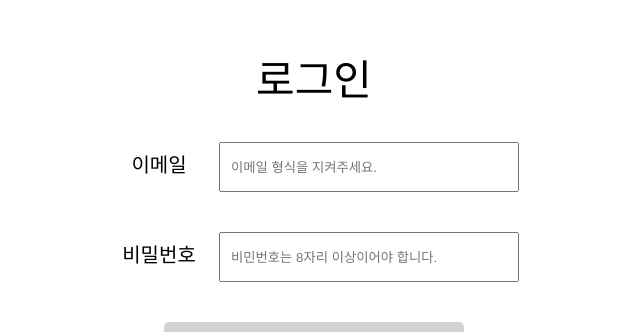
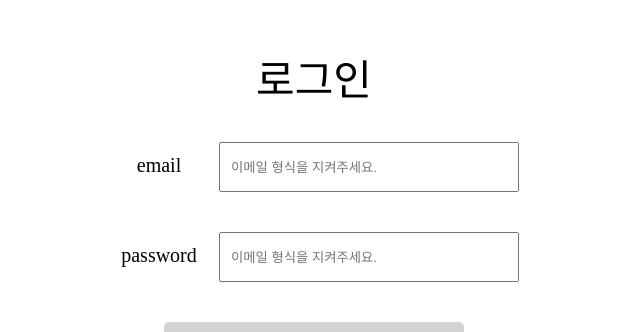
Before and after one commit to Anjiwoong/wanted-pre-onboarding-frontend, a React (Create React App) app: page / in a window 1280 px wide. Shown: the part 140-472 px from the top of the page, without its empty margins (326-966 px from the left). Built offline with nearby package versions, Linux system fonts and the light colour scheme.

Commit message:
Feat: email, password 컴포넌트 분리

```diff
--- /dev/null
+++ b/src/components/auth/AuthEmail.tsx
@@ -0,0 +1,56 @@
+import { ChangeEvent, useEffect, useState } from 'react';
+import styled from 'styled-components';
+import { AuthInputTypes } from '../../types/auth-types';
+import Input from '../UI/Input';
+
+const AuthEmail = ({ emailRef, setIsValid }: AuthInputTypes) => {
+  const [email, setEmail] = useState<string>('');
+  const [emailIsValid, setEmailIsValid] = useState<boolean>(false);
+
+  const changeEmailHandler = (e: ChangeEvent<HTMLInputElement>) =>
+    setEmail(e.target.value);
+
+  useEffect(() => {
+    if (email.includes('@')) setEmailIsValid(true);
+    else setEmailIsValid(false);
+  }, [email]);
+
+  useEffect(() => {
+    if (emailIsValid) setIsValid(prev => ({ ...prev, email: true }));
+    else setIsValid(prev => ({ ...prev, email: false }));
+  }, [emailIsValid]);
+
+  return (
+    <InputWrapper>
+      <label htmlFor="email">email</label>
+      <Input
+        type="email"
+        placeholder="이메일 형식을 지켜주세요."
+        id="email"
+        onChange={changeEmailHandler}
+        value={email}
+        ref={emailRef}
+      />
+    </InputWrapper>
+  );
+};
+
+const InputWrapper = styled.div`
+  width: 500px;
+  margin: 40px auto;
+  text-align: center;
+
+  label {
+    display: inline-block;
+    width: 100px;
+    margin-right: 10px;
+  }
+
+  input {
+    width: 300px;
+    height: 50px;
+    padding: 10px;
+  }
+`;
+
+export default AuthEmail;
--- a/src/components/auth/AuthForm.tsx
+++ b/src/components/auth/AuthForm.tsx
@@ -1,38 +1,29 @@
-import { ChangeEvent, FormEvent, useEffect, useState } from 'react';
+import { FormEvent, useEffect, useRef, useState } from 'react';
 import { useNavigate } from 'react-router-dom';
 import styled from 'styled-components';
 import useHttp from '../../hooks/use-http';
 
-import { AuthFormTypes } from '../../types/auth-types';
+import { AuthFormTypes, AuthValidTypes } from '../../types/auth-types';
 import { TokenTypes } from '../../types/http-types';
 
 import Button from '../UI/Button';
-import Input from '../UI/Input';
+import AuthEmail from './AuthEmail';
+import AuthPassword from './AuthPassword';
 
 const AuthForm = ({ loginPage, setLoginPage }: AuthFormTypes) => {
-  const [email, setEmail] = useState<string>('');
-  const [password, setPassword] = useState<string>('');
-  const [isValid, setIsValid] = useState<boolean>(false);
+  const [isValid, setIsValid] = useState<AuthValidTypes>({
+    email: false,
+    password: false,
+  });
+  const [formIsValid, setFormIsValid] = useState<boolean>(false);
+
+  const emailInputRef = useRef<HTMLInputElement>(null);
+  const passwordInputRef = useRef<HTMLInputElement>(null);
 
   const navigate = useNavigate();
   const sendRequest = useHttp();
 
-  useEffect(() => {
-    if (email.includes('@') && password.length >= 8) setIsValid(true);
-    else setIsValid(false);
-  }, [email, password]);
-
-  const switchLoginHandler = () => {
-    setLoginPage(false);
-    setEmail('');
-    setPassword('');
-  };
-
-  const emailChangeHandler = (e: ChangeEvent<HTMLInputElement>) =>
-    setEmail(e.target.value);
-
-  const passwordChangeHandler = (e: ChangeEvent<HTMLInputElement>) =>
-    setPassword(e.target.value);
+  const switchLoginHandler = () => setLoginPage(false);
 
   const successHandler = (data: TokenTypes) => {
     if (loginPage) {
@@ -42,10 +33,13 @@ const AuthForm = ({ loginPage, setLoginPage }: AuthFormTypes) => {
       alert('회원가입 되었습니다.');
       setLoginPage(true);
     }
+  };
 
-    setEmail('');
-    setPassword('');
-  };
+  useEffect(() => {
+    const isValidForm = Object.values(isValid).every(valid => valid === true);
+
+    setFormIsValid(isValidForm);
+  }, [isValid]);
 
   const submitHandler = (e: FormEvent<HTMLFormElement>) => {
     e.preventDefault();
@@ -58,8 +52,8 @@ const AuthForm = ({ loginPage, setLoginPage }: AuthFormTypes) => {
           'Content-Type': 'application/json',
         },
         body: {
-          email: email,
-          password: password,
+          email: emailInputRef.current?.value,
+          password: passwordInputRef.current?.value,
         },
       },
       successHandler,
@@ -69,28 +63,10 @@ const AuthForm = ({ loginPage, setLoginPage }: AuthFormTypes) => {
   return (
     <>
       <FormWrapper onSubmit={submitHandler}>
-        <InputWrapper>
-          <label htmlFor="email">이메일</label>
-          <Input
-            type="email"
-            placeholder="이메일 형식을 지켜주세요."
-            id="email"
-            onChange={emailChangeHandler}
-            value={email}
-          />
-        </InputWrapper>
-        <InputWrapper>
-          <label htmlFor="password">비밀번호</label>
-          <Input
-            type="password"
-            placeholder="비민번호는 8자리 이상이어야 합니다."
-            id="password"
-            value={password}
-            onChange={passwordChangeHandler}
-          />
-        </InputWrapper>
+        <AuthEmail emailRef={emailInputRef} setIsValid={setIsValid} />
+        <AuthPassword passwordRef={passwordInputRef} setIsValid={setIsValid} />
         <ButtonWrapper>
-          <LoginButton disabled={!isValid}>
+          <LoginButton disabled={!formIsValid}>
             {loginPage ? '로그인' : '가입완료'}
           </LoginButton>
         </ButtonWrapper>
@@ -106,24 +82,6 @@ const AuthForm = ({ loginPage, setLoginPage }: AuthFormTypes) => {
 
 const FormWrapper = styled.form`
   font-size: 20px;
-`;
-
-const InputWrapper = styled.div`
-  width: 500px;
-  margin: 40px auto;
-  text-align: center;
-
-  label {
-    display: inline-block;
-    width: 100px;
-    margin-right: 10px;
-  }
-
-  input {
-    width: 300px;
-    height: 50px;
-    padding: 10px;
-  }
 `;
 
 const ButtonWrapper = styled.div`
--- /dev/null
+++ b/src/components/auth/AuthPassword.tsx
@@ -0,0 +1,56 @@
+import { ChangeEvent, useEffect, useState } from 'react';
+import styled from 'styled-components';
+import { AuthInputTypes } from '../../types/auth-types';
+import Input from '../UI/Input';
+
+const AuthPassword = ({ passwordRef, setIsValid }: AuthInputTypes) => {
+  const [password, setPassword] = useState<string>('');
+  const [passwordIsValid, setPasswordIsValid] = useState<boolean>(false);
+
+  const changePasswordHandler = (e: ChangeEvent<HTMLInputElement>) =>
+    setPassword(e.target.value);
+
+  useEffect(() => {
+    if (password.length >= 8) setPasswordIsValid(true);
+    else setPasswordIsValid(false);
+  }, [password]);
+
+  useEffect(() => {
+    if (passwordIsValid) setIsValid(prev => ({ ...prev, password: true }));
+    else setIsValid(prev => ({ ...prev, password: false }));
+  }, [passwordIsValid]);
+
+  return (
+    <InputWrapper>
+      <label htmlFor="password">password</label>
+      <Input
+        type="password"
+        placeholder="이메일 형식을 지켜주세요."
+        id="password"
+        onChange={changePasswordHandler}
+        value={password}
+        ref={passwordRef}
+      />
+    </InputWrapper>
+  );
+};
+
+const InputWrapper = styled.div`
+  width: 500px;
+  margin: 40px auto;
+  text-align: center;
+
+  label {
+    display: inline-block;
+    width: 100px;
+    margin-right: 10px;
+  }
+
+  input {
+    width: 300px;
+    height: 50px;
+    padding: 10px;
+  }
+`;
+
+export default AuthPassword;
--- a/src/types/http-types.ts
+++ b/src/types/http-types.ts
@@ -2,7 +2,7 @@ export interface RequestTypes {
   url: string;
   method?: string;
   headers?: HeadersInit;
-  body?: { email: string; password: string };
+  body?: { email?: string; password?: string };
 }
 
 export interface TokenTypes {
--- a/src/types/input-types.ts
+++ b/src/types/input-types.ts
@@ -1,7 +1,7 @@
 import { ChangeEvent } from 'react';
 
 export interface InputTypes {
-  type: 'email' | 'password' | 'text';
+  type: string;
   placeholder: string;
   id: string;
   value: string;
```
Also changed, not shown: src/types/auth-types.ts (+12 -0 lines).
